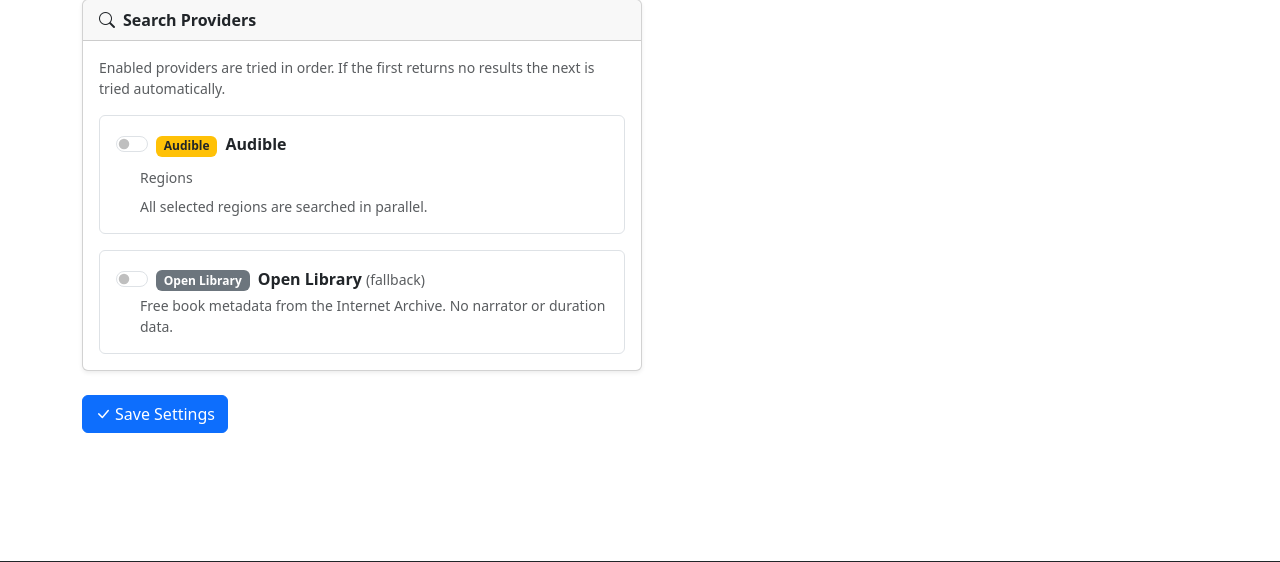
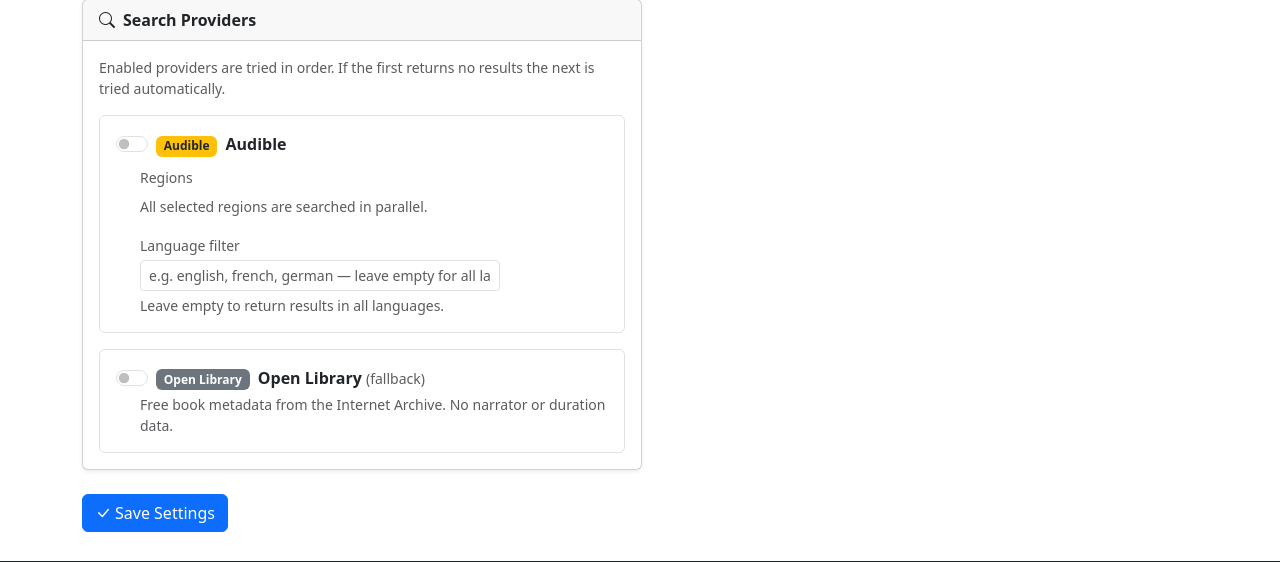
Before and after one commit to ScuttleSE/absrequest, a Python web app: template app/templates/manager/settings.html in a window 1280 px wide. Shown: the part 183-745 px from the top of the page. Run offline with Jinja, Linux system fonts and the light colour scheme; the template is opened without the code that fills it, so the values that code supplies are empty.

Commit message:
Add language filter for Audible search results
New audible_language setting in Manager → Settings (default: english).
Passed as language= to the Audible catalog API to filter results by
language. Leave empty to return all languages.

entrypoint.sh now applies safe ALTER TABLE migrations on startup to
add new columns to existing installs without losing data.

Co-Authored-By: Claude Sonnet 4.6 <noreply@anthropic.com>

```diff
--- a/app/manager.py
+++ b/app/manager.py
@@ -294,6 +294,7 @@ def settings():
         s.audible_enabled = 'audible_enabled' in request.form
         selected = [r for r in request.form.getlist('audible_regions') if r in _AUDIBLE_REGIONS]
         s.audible_region = ','.join(selected) if selected else 'us'
+        s.audible_language = request.form.get('audible_language', '').strip()
         s.open_library_enabled = 'open_library_enabled' in request.form
         db.session.commit()
         flash('Settings saved.', 'success')
--- a/app/models.py
+++ b/app/models.py
@@ -91,6 +91,8 @@ class AppSettings(db.Model):
     audible_enabled = db.Column(db.Boolean, nullable=False, default=True)
     # Comma-separated region codes, e.g. "us,uk,de"
     audible_region = db.Column(db.String(100), nullable=False, default='us')
+    # Language filter passed to the Audible API, e.g. "english". Empty = no filter.
+    audible_language = db.Column(db.String(50), nullable=False, default='english')
     open_library_enabled = db.Column(db.Boolean, nullable=False, default=False)
 
     @property
--- a/app/templates/manager/settings.html
+++ b/app/templates/manager/settings.html
@@ -64,6 +64,19 @@
           </div>
           <div class="text-muted small mt-1">All selected regions are searched in parallel.</div>
         </div>
+        <div class="ms-4 mt-3">
+          <label class="form-label small text-muted mb-1" for="audible_language">Language filter</label>
+          <input
+            type="text"
+            class="form-control form-control-sm"
+            id="audible_language"
+            name="audible_language"
+            value="{{ settings.audible_language }}"
+            placeholder="e.g. english, french, german — leave empty for all languages"
+            style="max-width: 360px;"
+          >
+          <div class="text-muted small mt-1">Leave empty to return results in all languages.</div>
+        </div>
       </div>
 
       <!-- Open Library -->
```
Also changed, not shown: app/services/book_search.py (+14 -7 lines), 1 other file.
